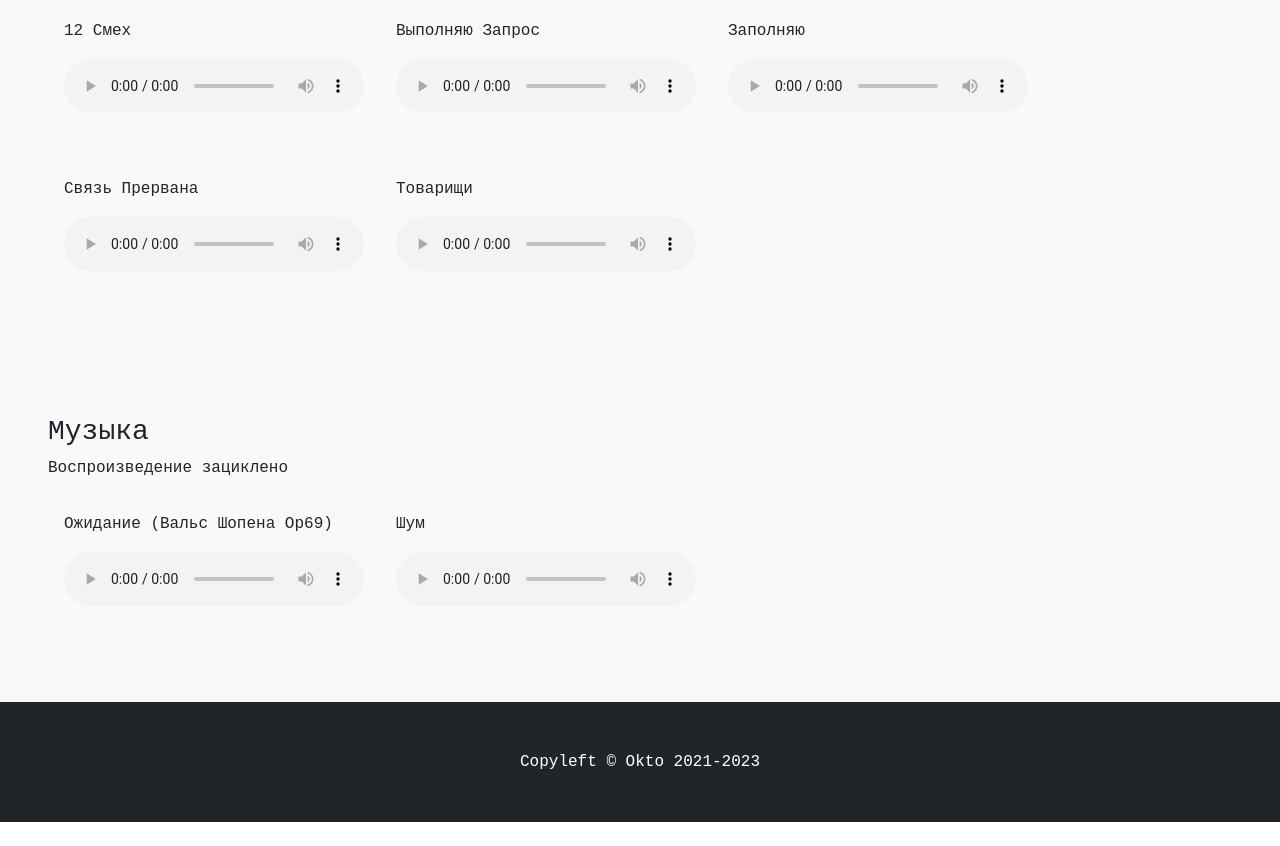
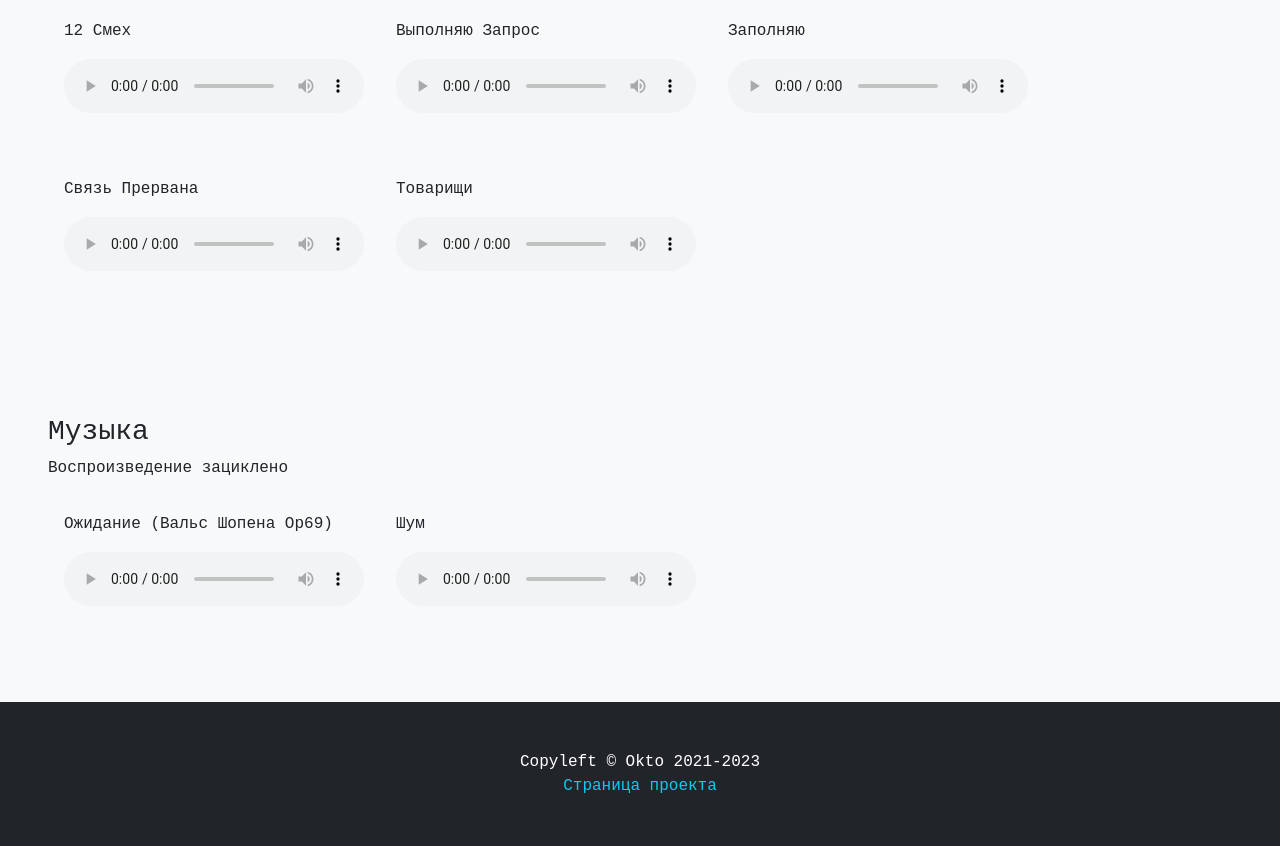
Before and after one commit to 8kto/tau-sigma-helper, a website: page index.html in a window 1280 px wide. Shown: the part 789-1635 px from the top of the page. Before the commit the page ends 1611 px from the top, so only its background shows below. Drawn offline with nearby package versions, Linux system fonts and the light colour scheme.

Commit message:
Add link

```diff
--- a/index.html
+++ b/index.html
@@ -38,6 +38,7 @@
 <footer class="py-5 bg-dark">
   <div class="container">
     <p class="m-0 text-center text-white">Copyleft &copy; Okto 2021-2023</p>
+    <p class="m-0 text-center text-white"><a class="link-info link-underline-opacity-0 link-underline-opacity-50-hover" href="https://8kto.github.io/tau-sigma-helper/">Страница проекта</a></p>
   </div>
   <!-- /.container -->
 </footer>
```
